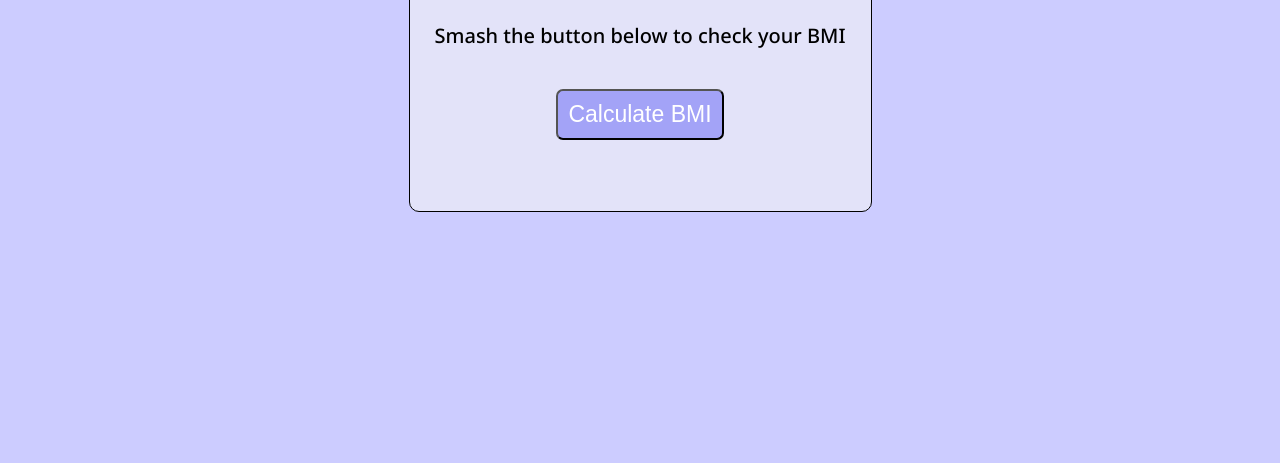
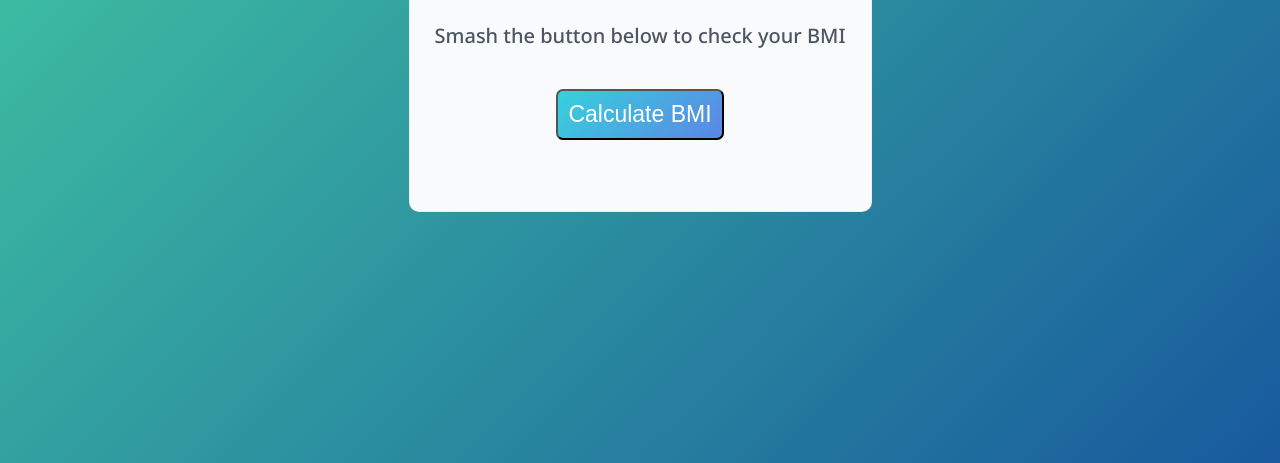
Before and after one commit to coder-vishnu-176/BMI, a plain HTML site: page BMI CALCULATOR/index.html in a window 1280 px wide. Shown: the part 337-800 px from the top of the page. Drawn offline with Linux system fonts and the light colour scheme.

Commit message:
Revamp CSS styles for BMI Calculator

```diff
--- a/BMI CALCULATOR/style.css
+++ b/BMI CALCULATOR/style.css
@@ -8,7 +8,7 @@ body{
     justify-content: center;
     align-items: center;
     height: 100vh;
-    background: #CCCCFF;
+    background: linear-gradient(135deg, #43cea2, #185a9d);
 }
 .outer-box{
     border:1px solid black ;
@@ -17,14 +17,16 @@ body{
     padding: 25px;
     text-align: center;
     height: fit-content;
-    background-color: rgba(245, 245, 245, 0.572);
+    background-color: #f9fafb;
     color: black;
-    border-color: black;
+    border: 1px solid rgba(0, 0, 0, 0.05);
 }
 h1{
+    color: #1f2933;
     margin-bottom: 38px;
 }
 p{
+    color: #4b5563;
     font-size: 20px;
     margin-bottom: 40px;
     font-weight: 500;
@@ -34,21 +36,25 @@ p{
     border-radius: 7px;
     padding: 10px;
     cursor: pointer;
-    background-color: rgb(163, 163, 247);
+    background: linear-gradient(135deg, #36d1dc, #5b86e5);
     color: white;
+    transition: all 0.3s ease;
 }
 .btn button:hover{
-    color: black;
+    transform: translateY(-2px);
+    box-shadow: 0 8px 20px rgba(0, 0, 0, 0.25);
 }
 #result{
     padding: 18px;
     font-size: 20px;
     font-weight: 500;
+    color: #2563eb;
 }
 #status{
     padding: 5px;
     font-size: 18px;
     font-weight: 500;
+    color: #2563eb;
 }
 @media (min-width:0px) and (max-width:481px)
 {
```
